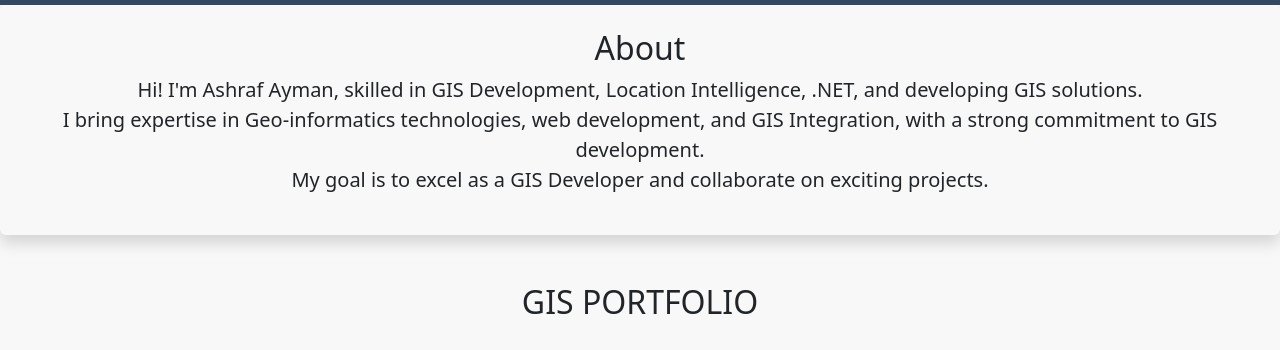
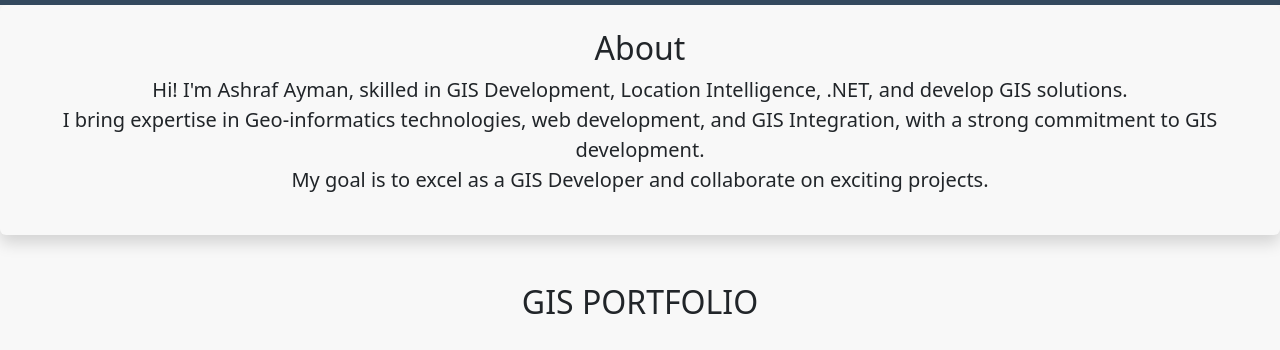
Before and after one commit to ashrafayman219/GIS-PORTFOLIO, a plain HTML site: page index.html in a window 1280 px wide. Shown: the part 372-722 px from the top of the page. Drawn offline with nearby package versions, Linux system fonts and the light colour scheme; a web font is replaced by a local one.

Commit message:
index.html

```diff
--- a/index.html
+++ b/index.html
@@ -86,7 +86,7 @@
     <!-- About section -->
     <div class="sec-main text-center p-4 rounded">
       <h2 class="about drop-in">About</h2>
-      <p class="fs-5 drop-in-2">Hi! I'm Ashraf Ayman, skilled in GIS Development, Location Intelligence, .NET, and developing GIS solutions.
+      <p class="fs-5 drop-in-2">Hi! I'm Ashraf Ayman, skilled in GIS Development, Location Intelligence, .NET, and develop GIS solutions.
         <br> I bring expertise in Geo-informatics technologies, web development, and GIS Integration, with a strong commitment to GIS development.
         <br> My goal is to excel as a GIS Developer and collaborate on exciting projects.
         <!-- <br> I am currently with the GULF TERMINAL and I live and work in beautiful Mansoura, D.C of Dakahlia in Egypt. -->
```
